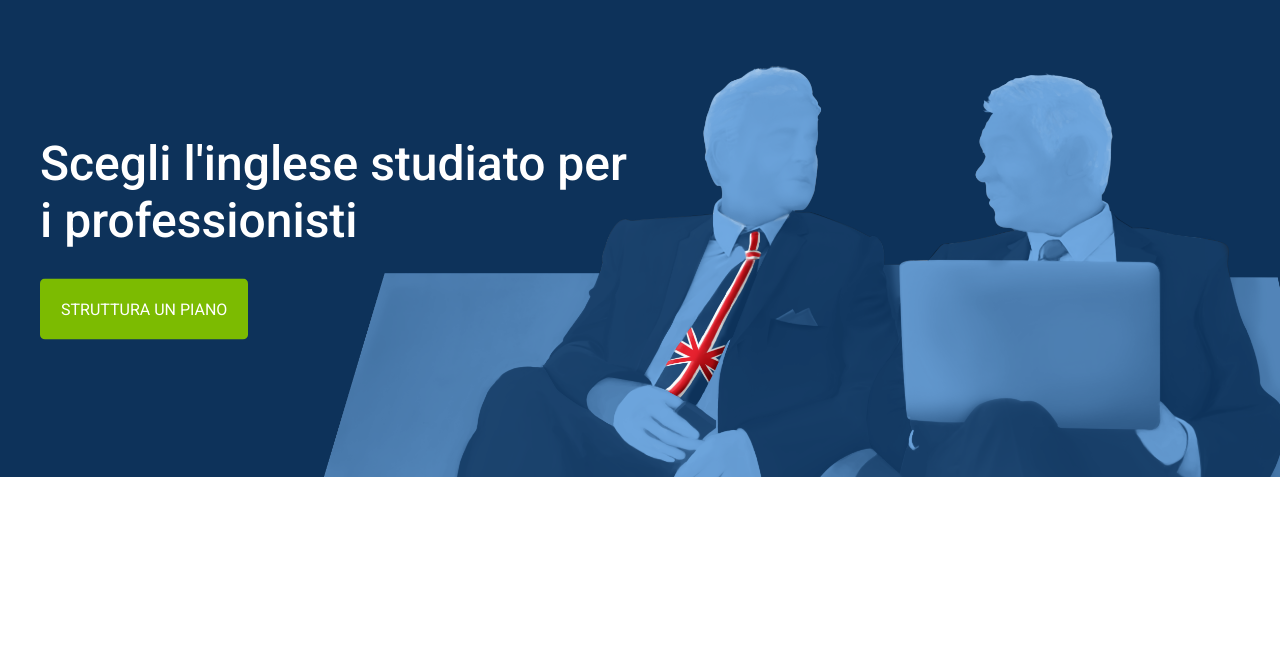
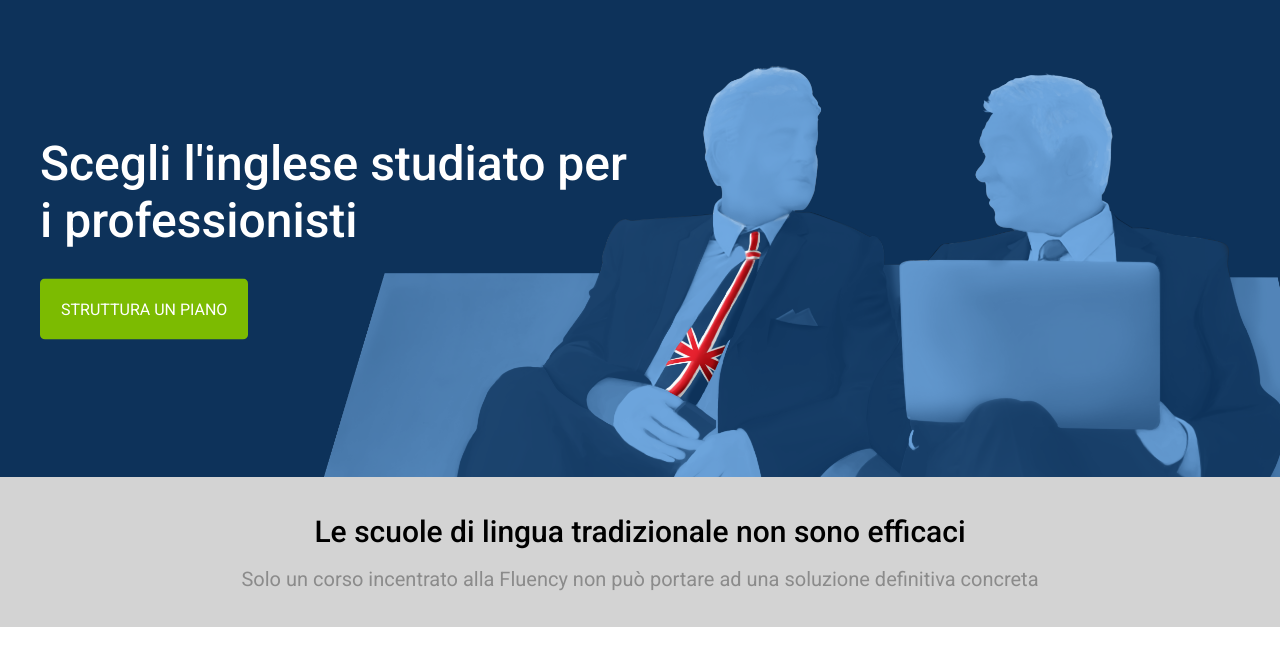
Before and after one commit to Robert-Stefan/htmlcss-fluentify, a plain HTML site: page index.html in a window 1280 px wide. Shown: the part 83-748 px from the top of the page. Drawn offline with Linux system fonts and the light colour scheme.

Commit message:
Add Description

```diff
--- a/index.html
+++ b/index.html
@@ -68,6 +68,12 @@
                 </div>
             </div>
         </section>
+        <!-- DESCRIPTION -->
+        <section class="description">
+            <h1>Le scuole di lingua tradizionale non sono efficaci</h1>
+            <p>Solo un corso incentrato alla Fluency non può portare ad una soluzione definitiva concreta</p>
+        </section>
+
     </main>
 
 </body>
--- a/main.css
+++ b/main.css
@@ -138,3 +138,21 @@ h1, h2, h3, h4 {
     font-size: 48px;
     margin-bottom: 30px;
 }
+/* DESCRIPTION */
+.description {
+    text-align: center;
+    height: 150px;
+    background-color: #d3d3d3;
+
+}
+
+.description h1 {
+    color: black;
+    font-size: 30px;
+    line-height: 70px;
+    padding-top: 20px;
+}
+
+.description p {
+    font-size: 20px;
+}
```
